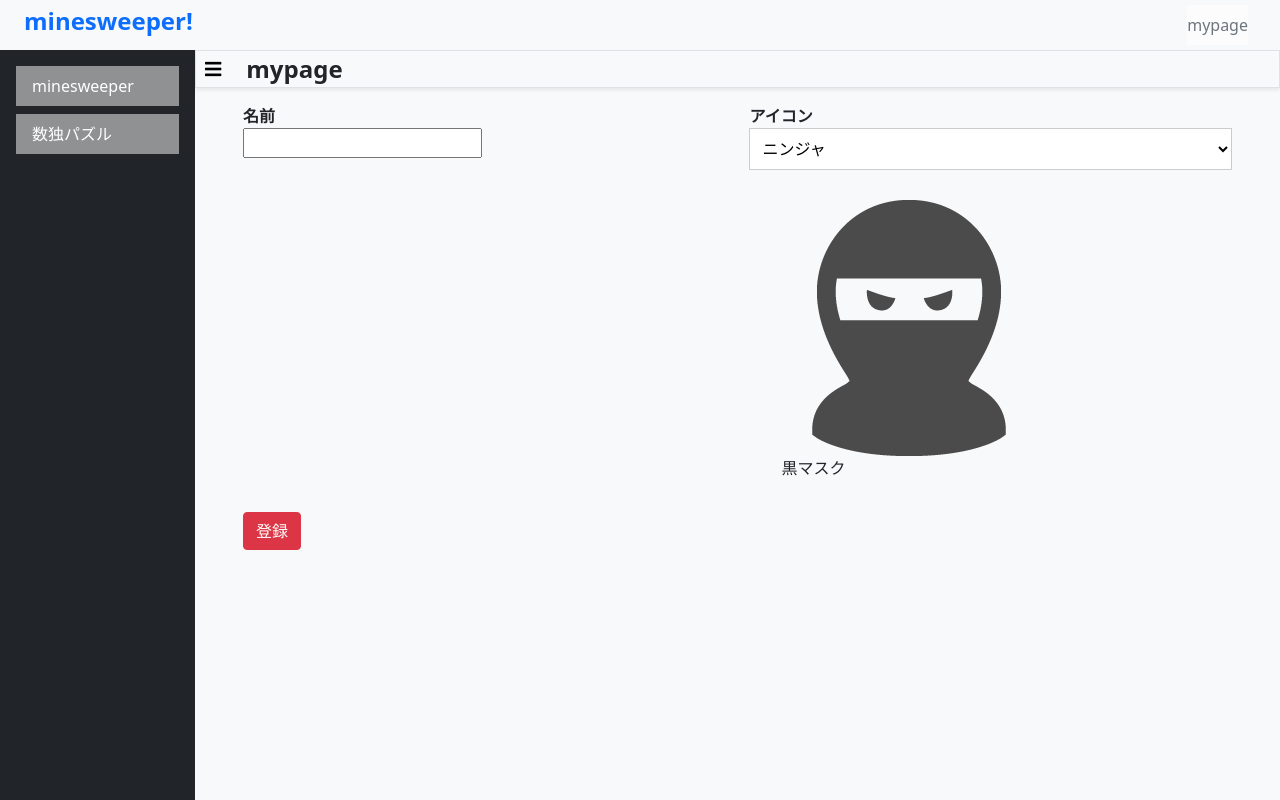
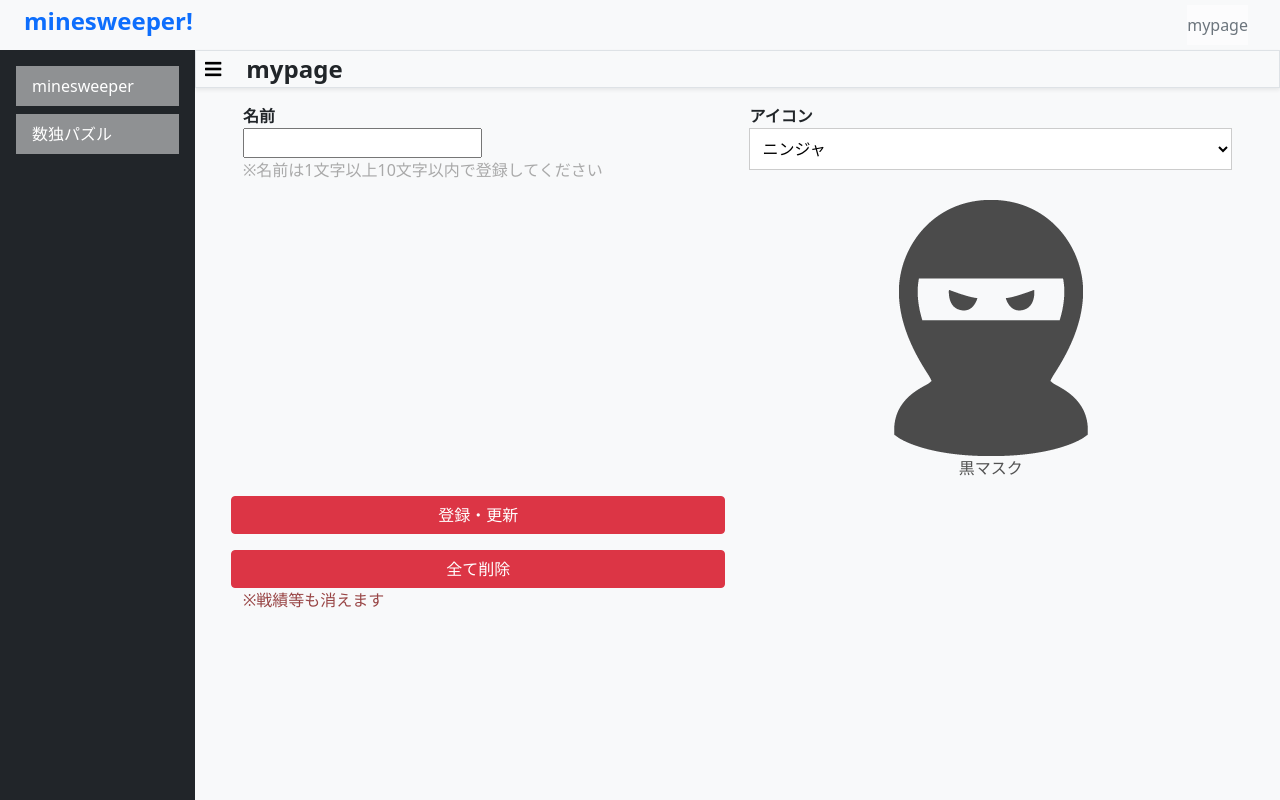
Before and after one commit to kawaguchi880/minesweeper, a Flask app: page /mypage in a window 1280 px wide. Run offline with Flask 2, Linux system fonts and the light colour scheme; some libraries are stand-ins or nearby versions.

Commit message:
update mypage

```diff
--- a/app.py
+++ b/app.py
@@ -1,15 +1,17 @@
 from datetime import datetime
-from flask import Flask, render_template, request, redirect, url_for, send_from_directory
+from flask import Flask, render_template, request, redirect, url_for, send_from_directory,make_response
+import json
 
 app = Flask(__name__)
 
 
-
-
 @app.route('/')
 def index():
-   print('Request for index page received')
-   return render_template('index.html')
+   user_info = request.cookies.get('user_info')
+   if user_info is not None:
+        user_info = json.loads(user_info)
+   return render_template('index.html',user_info=user_info)
+
 
 
 @app.route('/minesweeper_easy')
@@ -28,7 +30,22 @@ def minesweeper_hard():
 def mypage():
    return render_template('mypage.html')
 
+@app.route('/setcookie',methods = ['POST','GET'])
+def setcookie():
+   if request.method =='POST':
+      user_name = request.form['nm']
+      user_icon = request.form['icon']
+      user_info = {'user_name':user_name,'user_icon':user_icon}
 
+   res = make_response(render_template('mypage.html'))
+   res.set_cookie('user_info',value=json.dumps(user_info))
+   return res
+
+@app.route('/delete_cookie')
+def delete_cookie():
+    res = make_response(render_template('mypage.html'))
+    res.delete_cookie('user_info')
+    return res
 
 
 if __name__ == '__main__':
--- a/static/css/common.css
+++ b/static/css/common.css
@@ -1,6 +1,3 @@
-body{
-  background-color: #f4f5f7;
-}
 
 header {
   height: 50px;
--- a/static/css/mypage.css
+++ b/static/css/mypage.css
@@ -6,6 +6,7 @@
   list-style-position: initial;
   list-style-image: initial;
   list-style-type: none;
+  text-align: center;
 }
 
 img {
@@ -18,10 +19,22 @@ img {
 select {
   width: 100%;
   max-width: 500px;
-  margin: 0 auto;
+  margin: 0px;
   padding: 8px;
   display: block;
   border: 1px solid #ccc;
   background: #fff;
   cursor: pointer;
 } */
+
+p{
+  text-align: center;
+}
+
+.icon_text {
+  color: rgb(82, 82, 82);
+}
+
+ul{
+  padding: 0%;
+}
--- a/templates/mypage.html
+++ b/templates/mypage.html
@@ -38,42 +38,51 @@
             </div>
             <!— コンテンツ -->
               <div class="container-fluid pt-3 px-5">
+                <form action="/setcookie" method="POST">
                   <div class="row">
                     <div class="col-6"><b>名前</b></div>
                     <div class="col-6"><b>アイコン</b></div>
                   </div>
                   <div class="row">
-                  <div class="col-6"><input type="text" name="name"></div>
+                    <div class="col-6"><input type="text" name="nm" maxlength="10" minlength="1" required>
+                      <p style="color:darkgray">※名前は1文字以上10文字以内で登録してください</p>
+                    </div>
                     <div class="col-6">
-                    <select id="selectPhoto" name="アイコン">
-                      <option value="photo01" selected="selected">ニンジャ</option>
-                      <option value="photo02">女性</option>
-                      <option value="photo03">少年</option>
-                      <option value="photo04">海賊</option>
+                      <select id="selectPhoto" name="icon">
+                        <option name="icon" value="images/ninnja.png" selected="selected">ニンジャ</option>
+                        <option name="icon" value="images/woman.png">女性</option>
+                        <option name="icon" value="images/boy.png">少年</option>
+                        <option name="icon" value="images/kaizoku.png">海賊</option>
                       </select>
 
                       <ul>
-                      <li class="icon" id="photo01">
+                        <li class="icon" id="images/ninnja.png">
                           <img src="{{ url_for('static',filename='images/ninnja.png')}}" alt="ニンジャ">
-                        <p>黒マスク</p>
+                          <p class="icon_text">黒マスク</p>
                         </li>
-                      <li class="icon" id="photo02">
+                        <li class="icon" id="images/woman.png">
                           <img src="{{ url_for('static',filename='images/woman.png')}}" alt="女性">
-                        <p>キャリアウーマンっぽいひと</p>
+                          <p class="icon_text">キャリアウーマンっぽいひと</p>
                         </li>
-                      <li class="icon" id="photo03">
+                        <li class="icon" id="images/boy.png">
                           <img src="{{ url_for('static',filename='images/boy.png')}}" alt="少年">
-                        <p>少年A(雪国ver)....かわいい</p>
+                          <p class="icon_text">少年A(雪国ver)....かわいい</p>
                         </li>
-                      <li class="icon" id="photo04">
+                        <li class="icon" id="images/kaizoku.png">
                           <img src="{{ url_for('static',filename='images/kaizoku.png')}}" alt="海賊">
-                        <p>ダサい服のプリント全部これｗｗ</p>
+                          <p class="icon_text">ダサい服のプリント全部これｗｗ</p>
                         </li>
                       </ul>
                     </div>
                   </div>
-                <div class="row pt-3">
-                  <div class="col-12 text-right"><input class="btn btn-danger" type="submit" value="登録"></div>
+                  <div class="row col-6">
+                    <input class="btn btn-danger" type="submit" value="登録・更新">
+                  </div>
+                </form>
+                <div class="row col-6">
+                  <a class="btn btn-danger" href="/delete_cookie">全て削除</a>
+                  <p style="color:rgb(152, 69, 69)">※戦績等も消えます</p>
+                </div>
               </div>
         </main>
   </div>
```
Also changed, not shown: static/js/easy.js (added, +41 -0 lines), templates/index.html (+9 -0 lines). Lines whose indentation alone changed are shown as unchanged.
